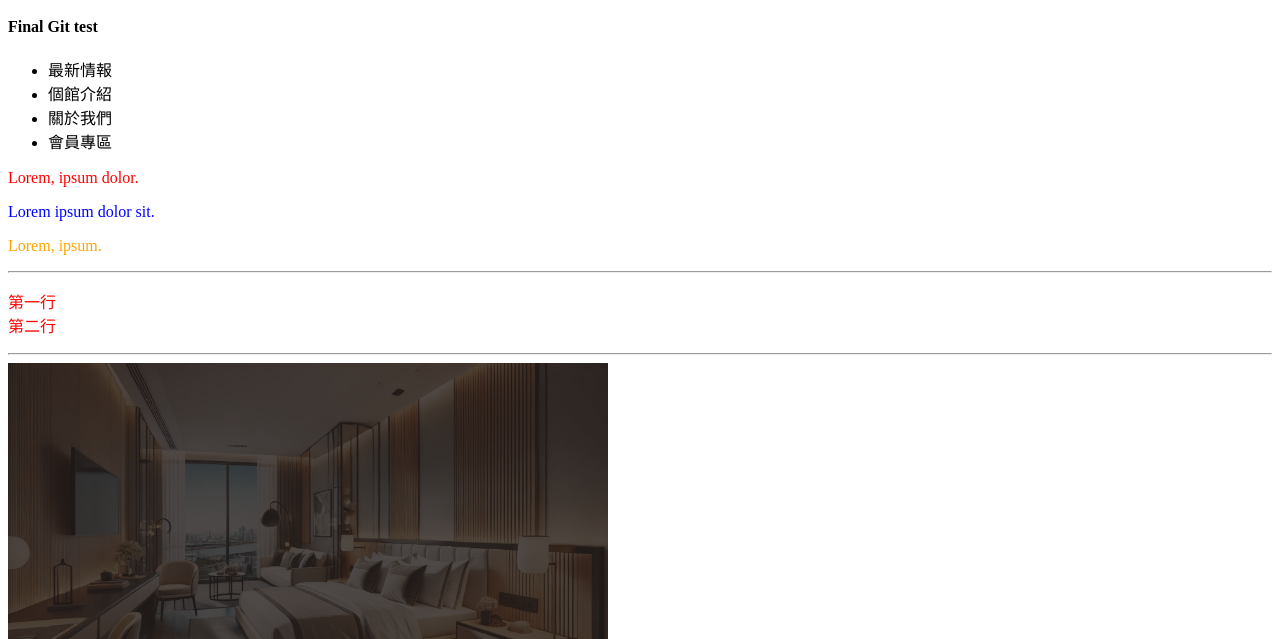
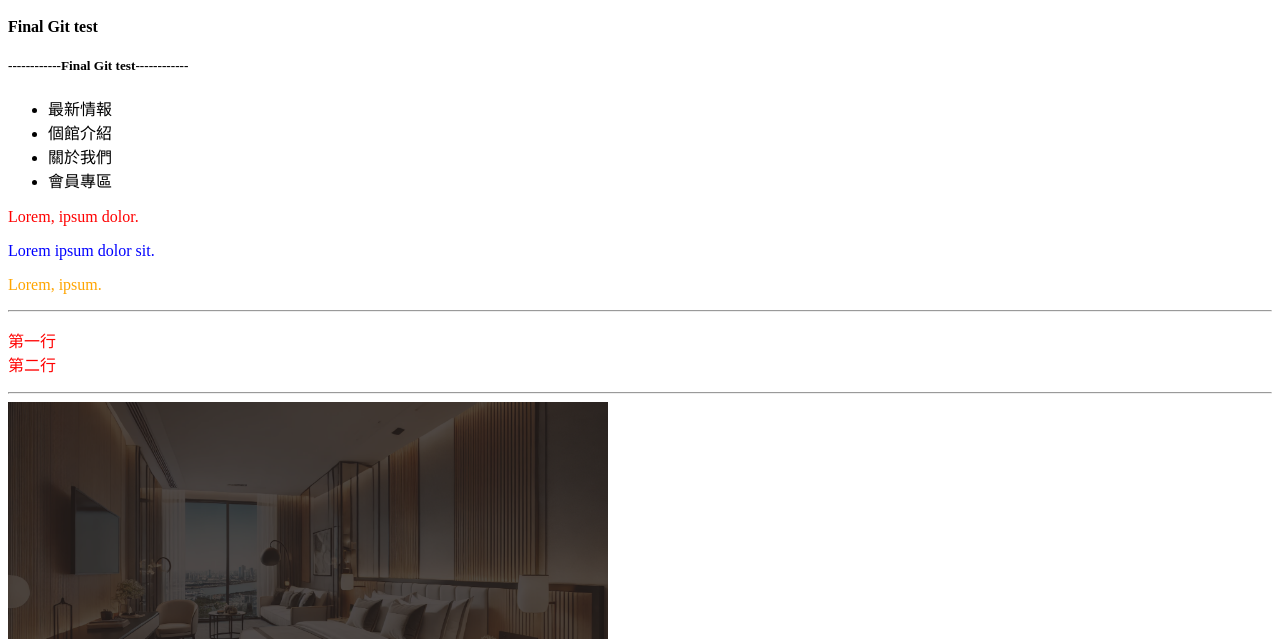
Before and after one commit to AppleCake0226/Hotel, a plain HTML site: page index.html in a window 1280 px wide. Shown: the part 161-800 px from the top of the page. Drawn offline with Linux system fonts and the light colour scheme.

Commit message:
h5 tag git

```diff
--- a/index.html
+++ b/index.html
@@ -15,6 +15,7 @@
         <h2>---------------Git test----------------</h2>
         <h3>New Git test</h3>
         <h4>Final Git test</h4>
+        <h5>------------Final Git test------------</h5>
 
         <nav>
             <ul>
```
